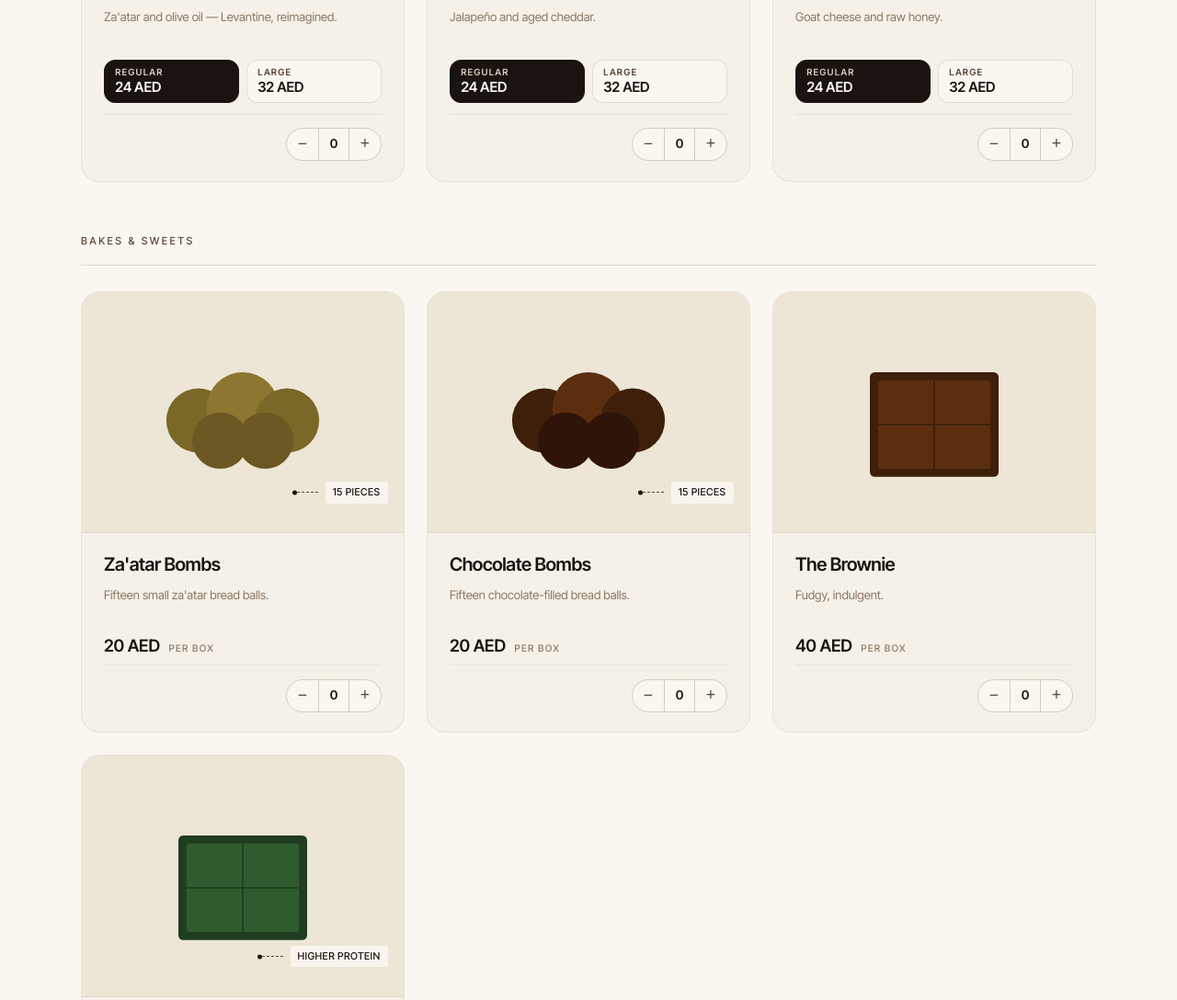
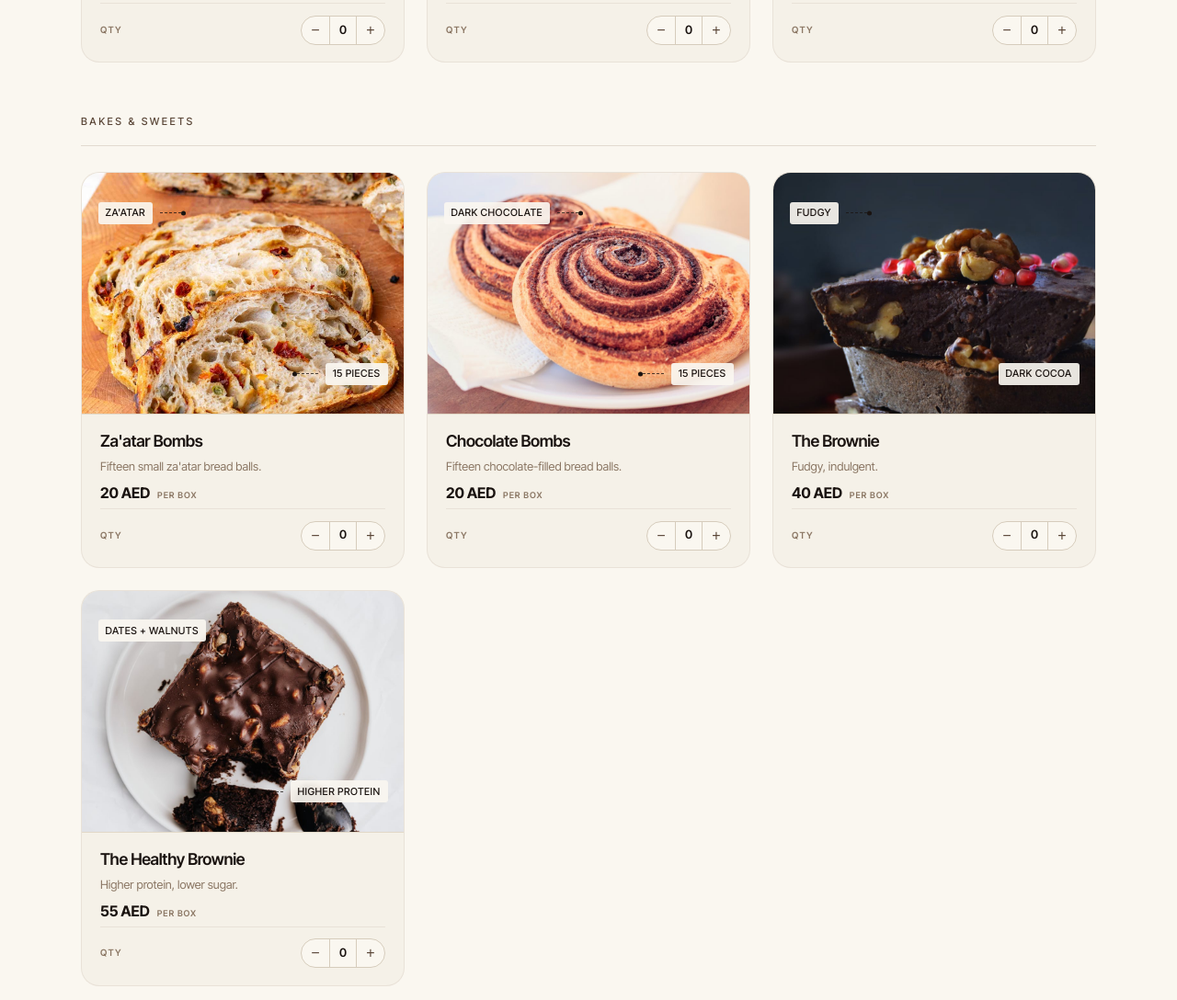
Before and after one commit to Joellees/doughra, a plain HTML site: page index.html in a window 1280 px wide. Shown: the part 1275-2363 px from the top of the page at 92% size. Drawn offline with Linux system fonts and the light colour scheme; a web font is replaced by a local one.

Commit message:
feat(shop): tighten card UX, real product photos, manakeesh at 15 AED
Card layout
- Drop forced .product-desc min-height (row-stretch handles alignment
  so 1-line descs no longer pad dead whitespace inside the card)
- Tighter product-body padding + gap, smaller product name
- Size pills become compact segmented controls with name + price inline
  instead of stacked column
- Foot gains a left-side "Qty" kicker so the qty pill isn't floating in
  empty space. Uses justify-content: space-between.
- Qty buttons shrink from 34×34 to 30×30
- Uniform 4/3 aspect on every product-card image (loaves + bakes +
  starter kit now match)

Product photos
- Replace SVG placeholders on all four bakes cards with real images:
  zaatar-bombs.jpg (reuse of zaatar-bread.jpg),
  chocolate-bombs.jpg (Pexels), brownie.jpg (Pexels),
  healthy-brownie.jpg (Pexels)
- Manakeesh Dough card uses manakeesh-dough.jpg (reuse of dough.jpg —
  raw dough in a bowl, per request)
- Each bakes card also gains a second top-left callout label (Za'atar,
  Dark chocolate, Fudgy, Dates + walnuts)

Pricing
- Manakeesh Dough: 80 AED → 15 AED

Co-Authored-By: Claude Opus 4.7 <noreply@anthropic.com>

```diff
--- a/index.html
+++ b/index.html
@@ -725,119 +725,131 @@
       border-color: var(--brown-fog) !important;
       box-shadow: 0 24px 48px -24px rgba(26, 19, 16, 0.22);
     }
-    /* SVG-tile variant for bakes (smaller aspect) */
-    .loaf-viz--tile { aspect-ratio: 5 / 4; background: var(--bone); }
+    /* Product-card image — uniform aspect across all shop cards */
+    .product-card .loaf-viz { aspect-ratio: 4 / 3; }
+    .loaf-viz--tile { aspect-ratio: 4 / 3; background: var(--bone); }
     .loaf-viz--tile svg { width: 100%; height: 100%; display: block; transition: transform 0.6s var(--ease); }
     .product-card:hover .loaf-viz img,
     .product-card:hover .loaf-viz--tile svg { transform: scale(1.03); }
 
     .product-body {
-      padding: 1.4rem 1.5rem 1.35rem !important;
+      padding: 1.15rem 1.25rem 1.15rem !important;
       display: flex !important;
       flex-direction: column !important;
-      gap: 0.75rem !important;
+      gap: 0.55rem !important;
       flex: 1;
     }
     .product-name {
       font-family: 'Inter Tight', sans-serif !important;
       font-style: normal;
-      font-size: 1.25rem !important;
+      font-size: 1.1rem !important;
       font-weight: 600 !important;
       color: var(--ink) !important;
-      line-height: 1.15 !important;
+      line-height: 1.2 !important;
       letter-spacing: -0.02em;
       margin: 0 !important;
     }
     .product-desc {
       font-family: 'Inter Tight', sans-serif;
       color: var(--brown-mid) !important;
-      font-size: 0.82rem !important;
-      line-height: 1.5;
+      font-size: 0.8rem !important;
+      line-height: 1.45;
       margin: 0 !important;
-      /* lock to exactly 2 lines so every card aligns across the row */
+      /* 2-line clamp, but no forced min-height — row-stretch handles
+         alignment so 1-liners don't leave dead space inside the card */
       display: -webkit-box;
       -webkit-line-clamp: 2;
       -webkit-box-orient: vertical;
       overflow: hidden;
-      min-height: calc(0.82rem * 1.5 * 2);
-    }
-
-    /* Size pills — both prices visible, active gets inked pill */
+    }
+
+    /* Size pills — compact segmented control, both prices visible */
     .size-pills {
       display: grid;
       grid-template-columns: 1fr 1fr;
-      gap: 0.5rem;
-      margin-top: 0.25rem;
+      gap: 0.35rem;
+      margin-top: 0.1rem;
     }
     .size-pill {
       background: var(--ivory-lite);
       border: 1px solid rgba(90, 56, 32, 0.14);
-      border-radius: 12px;
-      padding: 0.55rem 0.7rem;
+      border-radius: 10px;
+      padding: 0.45rem 0.6rem;
       display: flex;
-      flex-direction: column;
-      align-items: flex-start;
-      gap: 0.15rem;
+      align-items: baseline;
+      justify-content: space-between;
+      gap: 0.4rem;
       cursor: pointer;
-      transition: background 0.2s var(--ease), border-color 0.2s var(--ease), color 0.2s var(--ease), transform 0.2s var(--ease);
+      transition: background 0.2s var(--ease), border-color 0.2s var(--ease), color 0.2s var(--ease);
       font-family: 'Inter Tight', sans-serif;
       text-align: left;
     }
-    .size-pill:hover { border-color: var(--brown-fog); transform: translateY(-1px); }
+    .size-pill:hover { border-color: var(--brown-fog); }
     .size-pill.is-active {
       background: var(--ink);
       border-color: var(--ink);
       color: var(--ivory-lite);
     }
     .size-pill-name {
-      font-size: 0.62rem;
+      font-size: 0.58rem;
       font-weight: 600;
-      letter-spacing: 0.12em;
+      letter-spacing: 0.1em;
       text-transform: uppercase;
-      color: var(--brown);
+      color: var(--brown-mid);
       line-height: 1;
     }
-    .size-pill.is-active .size-pill-name { color: var(--brown-fog); }
+    .size-pill.is-active .size-pill-name { color: rgba(250, 247, 240, 0.7); }
     .size-pill-price {
       font-family: 'Inter Tight', sans-serif;
-      font-size: 0.95rem;
-      font-weight: 600;
+      font-size: 0.85rem;
+      font-weight: 700;
       color: var(--ink);
       line-height: 1;
       letter-spacing: -0.01em;
     }
     .size-pill.is-active .size-pill-price { color: var(--ivory-lite); }
 
-    /* Single-price pattern (bakes + starter) */
+    /* Single-price pattern (bakes + starter + manakeesh dough) */
     .product-single-price {
       font-family: 'Inter Tight', sans-serif;
-      font-size: 1.15rem;
-      font-weight: 600;
+      font-size: 1rem;
+      font-weight: 700;
       color: var(--ink);
       line-height: 1;
       letter-spacing: -0.01em;
-      margin: 0.25rem 0 0 !important;
-      display: flex;
+      margin: 0.1rem 0 0 !important;
+      display: inline-flex;
       align-items: baseline;
-      gap: 0.6rem;
+      gap: 0.5rem;
     }
     .product-single-price .unit {
       font-family: 'Inter Tight', sans-serif;
-      font-size: 0.65rem;
-      font-weight: 500;
-      letter-spacing: 0.12em;
+      font-size: 0.58rem;
+      font-weight: 600;
+      letter-spacing: 0.1em;
       text-transform: uppercase;
       color: var(--brown-mid);
     }
 
-    /* Foot — qty control, right-aligned */
+    /* Foot — label on left, qty pill on right */
     .product-foot {
       margin-top: auto;
-      padding-top: 0.9rem;
+      padding-top: 0.8rem;
       border-top: 1px solid rgba(90, 56, 32, 0.08);
       display: flex;
       align-items: center;
-      justify-content: flex-end;
+      justify-content: space-between;
+      gap: 0.75rem;
+    }
+    .product-foot-label {
+      font-family: 'Inter Tight', sans-serif;
+      font-size: 0.62rem;
+      font-weight: 600;
+      letter-spacing: 0.14em;
+      text-transform: uppercase;
+      color: var(--brown-mid);
+      margin: 0;
+      line-height: 1;
     }
 
     /* Qty pill — reused across cards and cart */
@@ -852,10 +864,10 @@
     .qty-btn {
       background: transparent !important;
       color: var(--brown) !important;
-      width: 34px; height: 34px;
+      width: 30px; height: 30px;
       border: none;
       cursor: pointer;
-      font-size: 1.1rem;
+      font-size: 1rem;
       line-height: 1;
       transition: background 0.2s, color 0.2s;
     }
@@ -868,7 +880,8 @@
       border-right: 1px solid var(--brown-fog) !important;
       font-family: 'Inter Tight', sans-serif;
       font-weight: 600;
-      width: 34px; height: 34px;
+      font-size: 0.8rem;
+      width: 30px; height: 30px;
       display: inline-flex;
       align-items: center;
       justify-content: center;
@@ -1612,6 +1625,7 @@
               </button>
             </div>
             <div class="product-foot">
+              <p class="product-foot-label">Qty</p>
               <div class="qty-control">
                 <button class="qty-btn" onclick="changeQty('classic',-1)" aria-label="Decrease">−</button>
                 <span class="qty-display" id="qty-classic" data-qty="classic">0</span>
@@ -1640,6 +1654,7 @@
               </button>
             </div>
             <div class="product-foot">
+              <p class="product-foot-label">Qty</p>
               <div class="qty-control">
                 <button class="qty-btn" onclick="changeQty('rye',-1)" aria-label="Decrease">−</button>
                 <span class="qty-display" id="qty-rye" data-qty="rye">0</span>
@@ -1668,6 +1683,7 @@
               </button>
             </div>
             <div class="product-foot">
+              <p class="product-foot-label">Qty</p>
               <div class="qty-control">
                 <button class="qty-btn" onclick="changeQty('protein',-1)" aria-label="Decrease">−</button>
                 <span class="qty-display" id="qty-protein" data-qty="protein">0</span>
@@ -1696,6 +1712,7 @@
               </button>
             </div>
             <div class="product-foot">
+              <p class="product-foot-label">Qty</p>
               <div class="qty-control">
                 <button class="qty-btn" onclick="changeQty('manoushe',-1)" aria-label="Decrease">−</button>
                 <span class="qty-display" id="qty-manoushe" data-qty="manoushe">0</span>
@@ -1724,6 +1741,7 @@
               </button>
             </div>
             <div class="product-foot">
+              <p class="product-foot-label">Qty</p>
               <div class="qty-control">
                 <button class="qty-btn" onclick="changeQty('spicy',-1)" aria-label="Decrease">−</button>
                 <span class="qty-display" id="qty-spicy" data-qty="spicy">0</span>
@@ -1752,6 +1770,7 @@
               </button>
             </div>
             <div class="product-foot">
+              <p class="product-foot-label">Qty</p>
               <div class="qty-control">
                 <button class="qty-btn" onclick="changeQty('sweet',-1)" aria-label="Decrease">−</button>
                 <span class="qty-display" id="qty-sweet" data-qty="sweet">0</span>
@@ -1772,8 +1791,9 @@
 
         <!-- Za'atar Bombs -->
         <article class="product-card">
-          <div class="loaf-viz loaf-viz--tile">
-            <svg viewBox="0 0 400 300" xmlns="http://www.w3.org/2000/svg" preserveAspectRatio="xMidYMid slice"><rect width="400" height="300" fill="#EDE6D6"/><circle cx="145" cy="160" r="40" fill="#7A6828"/><circle cx="200" cy="145" r="45" fill="#8B7730"/><circle cx="255" cy="160" r="40" fill="#7A6828"/><circle cx="172" cy="185" r="35" fill="#6B5822"/><circle cx="228" cy="185" r="35" fill="#6B5822"/></svg>
+          <div class="loaf-viz">
+            <img src="images/zaatar-bombs.jpg" alt="Za'atar bombs — 15 small za'atar bread balls" loading="lazy">
+            <span class="loaf-callout loaf-callout--tl"><span class="callout-line"></span><span class="callout-label">Za'atar</span></span>
             <span class="loaf-callout loaf-callout--br"><span class="callout-line"></span><span class="callout-label">15 pieces</span></span>
           </div>
           <div class="product-body">
@@ -1781,6 +1801,7 @@
             <p class="product-desc">Fifteen small za'atar bread balls.</p>
             <p class="product-single-price">20 AED <span class="unit">Per box</span></p>
             <div class="product-foot">
+              <p class="product-foot-label">Qty</p>
               <div class="qty-control">
                 <button class="qty-btn" onclick="changeQty('zaatar',-1)" aria-label="Decrease">−</button>
                 <span class="qty-display" id="qty-zaatar" data-qty="zaatar">0</span>
@@ -1792,8 +1813,9 @@
 
         <!-- Chocolate Bombs -->
         <article class="product-card">
-          <div class="loaf-viz loaf-viz--tile">
-            <svg viewBox="0 0 400 300" xmlns="http://www.w3.org/2000/svg" preserveAspectRatio="xMidYMid slice"><rect width="400" height="300" fill="#EDE6D6"/><circle cx="145" cy="160" r="40" fill="#3D1F0A"/><circle cx="200" cy="145" r="45" fill="#5C2E10"/><circle cx="255" cy="160" r="40" fill="#3D1F0A"/><circle cx="172" cy="185" r="35" fill="#2E1508"/><circle cx="228" cy="185" r="35" fill="#2E1508"/></svg>
+          <div class="loaf-viz">
+            <img src="images/chocolate-bombs.jpg" alt="Chocolate bombs — 15 chocolate-filled bread balls" loading="lazy">
+            <span class="loaf-callout loaf-callout--tl"><span class="callout-line"></span><span class="callout-label">Dark chocolate</span></span>
             <span class="loaf-callout loaf-callout--br"><span class="callout-line"></span><span class="callout-label">15 pieces</span></span>
           </div>
           <div class="product-body">
@@ -1801,6 +1823,7 @@
             <p class="product-desc">Fifteen chocolate-filled bread balls.</p>
             <p class="product-single-price">20 AED <span class="unit">Per box</span></p>
             <div class="product-foot">
+              <p class="product-foot-label">Qty</p>
               <div class="qty-control">
                 <button class="qty-btn" onclick="changeQty('chocbombs',-1)" aria-label="Decrease">−</button>
                 <span class="qty-display" id="qty-chocbombs" data-qty="chocbombs">0</span>
@@ -1812,14 +1835,17 @@
 
         <!-- The Brownie -->
         <article class="product-card">
-          <div class="loaf-viz loaf-viz--tile">
-            <svg viewBox="0 0 400 300" xmlns="http://www.w3.org/2000/svg" preserveAspectRatio="xMidYMid slice"><rect width="400" height="300" fill="#EDE6D6"/><rect x="120" y="100" width="160" height="130" rx="6" fill="#3D1F0A"/><rect x="130" y="110" width="140" height="110" rx="4" fill="#5C2E10"/><line x1="200" y1="110" x2="200" y2="220" stroke="#3D1F0A" stroke-width="2"/><line x1="130" y1="165" x2="270" y2="165" stroke="#3D1F0A" stroke-width="2"/></svg>
+          <div class="loaf-viz">
+            <img src="images/brownie.jpg" alt="The Brownie — fudgy indulgent dark chocolate brownie" loading="lazy">
+            <span class="loaf-callout loaf-callout--tl"><span class="callout-line"></span><span class="callout-label">Fudgy</span></span>
+            <span class="loaf-callout loaf-callout--br"><span class="callout-line"></span><span class="callout-label">Dark cocoa</span></span>
           </div>
           <div class="product-body">
             <p class="product-name">The Brownie</p>
             <p class="product-desc">Fudgy, indulgent.</p>
             <p class="product-single-price">40 AED <span class="unit">Per box</span></p>
             <div class="product-foot">
+              <p class="product-foot-label">Qty</p>
               <div class="qty-control">
                 <button class="qty-btn" onclick="changeQty('brownie',-1)" aria-label="Decrease">−</button>
                 <span class="qty-display" id="qty-brownie" data-qty="brownie">0</span>
@@ -1831,8 +1857,9 @@
 
         <!-- The Healthy Brownie -->
         <article class="product-card">
-          <div class="loaf-viz loaf-viz--tile">
-            <svg viewBox="0 0 400 300" xmlns="http://www.w3.org/2000/svg" preserveAspectRatio="xMidYMid slice"><rect width="400" height="300" fill="#EDE6D6"/><rect x="120" y="100" width="160" height="130" rx="6" fill="#1F3D1F"/><rect x="130" y="110" width="140" height="110" rx="4" fill="#2E5C2E"/><line x1="200" y1="110" x2="200" y2="220" stroke="#1F3D1F" stroke-width="2"/><line x1="130" y1="165" x2="270" y2="165" stroke="#1F3D1F" stroke-width="2"/></svg>
+          <div class="loaf-viz">
+            <img src="images/healthy-brownie.jpg" alt="The Healthy Brownie — dates, walnuts, protein" loading="lazy">
+            <span class="loaf-callout loaf-callout--tl"><span class="callout-line"></span><span class="callout-label">Dates + walnuts</span></span>
             <span class="loaf-callout loaf-callout--br"><span class="callout-line"></span><span class="callout-label">Higher protein</span></span>
           </div>
           <div class="product-body">
@@ -1840,6 +1867,7 @@
             <p class="product-desc">Higher protein, lower sugar.</p>
             <p class="product-single-price">55 AED <span class="unit">Per box</span></p>
             <div class="product-foot">
+              <p class="product-foot-label">Qty</p>
               <div class="qty-control">
                 <button class="qty-btn" onclick="changeQty('healthybrownie',-1)" aria-label="Decrease">−</button>
                 <span class="qty-display" id="qty-healthybrownie" data-qty="healthybrownie">0</span>
@@ -1868,6 +1896,7 @@
             <p class="product-desc">Live 100g jar + printed care card.</p>
             <p class="product-single-price">350 AED <span class="unit">Made to order</span></p>
             <div class="product-foot">
+              <p class="product-foot-label">Qty</p>
               <div class="qty-control">
                 <button class="qty-btn" onclick="changeQty('starter',-1)" aria-label="Decrease">−</button>
                 <span class="qty-display" id="qty-starter" data-qty="starter">0</span>
@@ -1879,15 +1908,16 @@
 
         <article class="product-card">
           <div class="loaf-viz">
-            <img src="images/manoushe.jpg" alt="Manakeesh dough — makes 10 portions" loading="lazy">
-            <span class="loaf-callout loaf-callout--tl"><span class="callout-line"></span><span class="callout-label">Ready-to-bake</span></span>
+            <img src="images/manakeesh-dough.jpg" alt="Manakeesh dough — raw in a bowl, makes 10 portions" loading="lazy">
+            <span class="loaf-callout loaf-callout--tl"><span class="callout-line"></span><span class="callout-label">Wild-yeast</span></span>
             <span class="loaf-callout loaf-callout--br"><span class="callout-line"></span><span class="callout-label">Makes 10</span></span>
           </div>
           <div class="product-body">
             <p class="product-name">Manakeesh Dough</p>
-            <p class="product-desc">Portioned and proofed — makes 10 manakeesh at home.</p>
-            <p class="product-single-price">80 AED <span class="unit">Made to order</span></p>
+            <p class="product-desc">Proofed, portioned — makes 10 manakeesh at home.</p>
+            <p class="product-single-price">15 AED <span class="unit">Made to order</span></p>
             <div class="product-foot">
+              <p class="product-foot-label">Qty</p>
               <div class="qty-control">
                 <button class="qty-btn" onclick="changeQty('manakeesh',-1)" aria-label="Decrease">−</button>
                 <span class="qty-display" id="qty-manakeesh" data-qty="manakeesh">0</span>
@@ -2225,7 +2255,7 @@
     brownie:       { name: 'The Brownie',          loaf: false, price: 40 },
     healthybrownie:{ name: 'The Healthy Brownie',  loaf: false, price: 55 },
     starter:       { name: 'Sourdough Starter (100g)', loaf: false, price: 350 },
-    manakeesh:     { name: 'Manakeesh Dough (10 portions)', loaf: false, price: 80 },
+    manakeesh:     { name: 'Manakeesh Dough (10 portions)', loaf: false, price: 15 },
   };
 
   // cart: { id: { name, size|null, qty, unitPrice } }
```
Also changed, not shown: images/brownie.jpg (added), images/chocolate-bombs.jpg (added), images/healthy-brownie.jpg (added), images/manakeesh-dough.jpg (added), images/zaatar-bombs.jpg (added).
